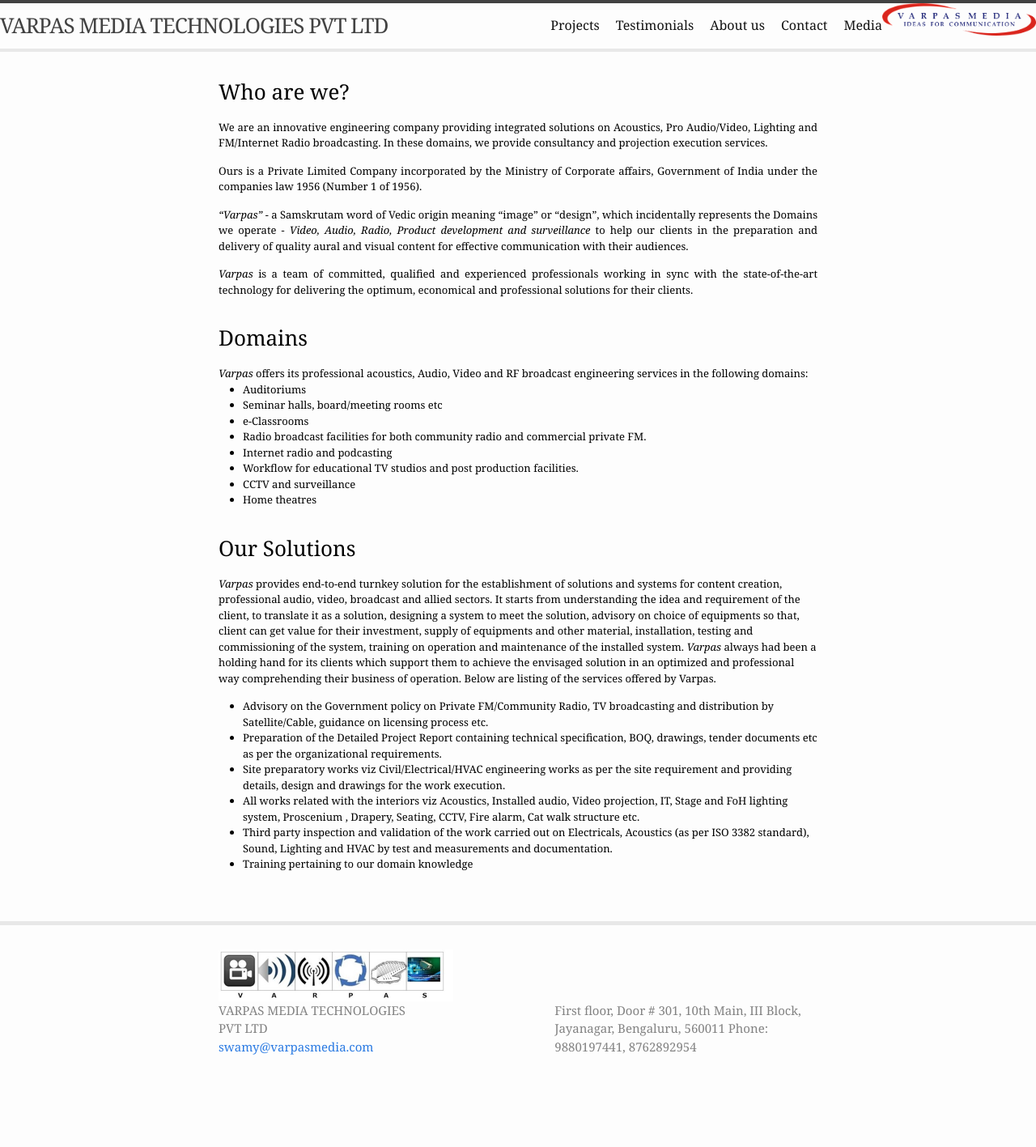
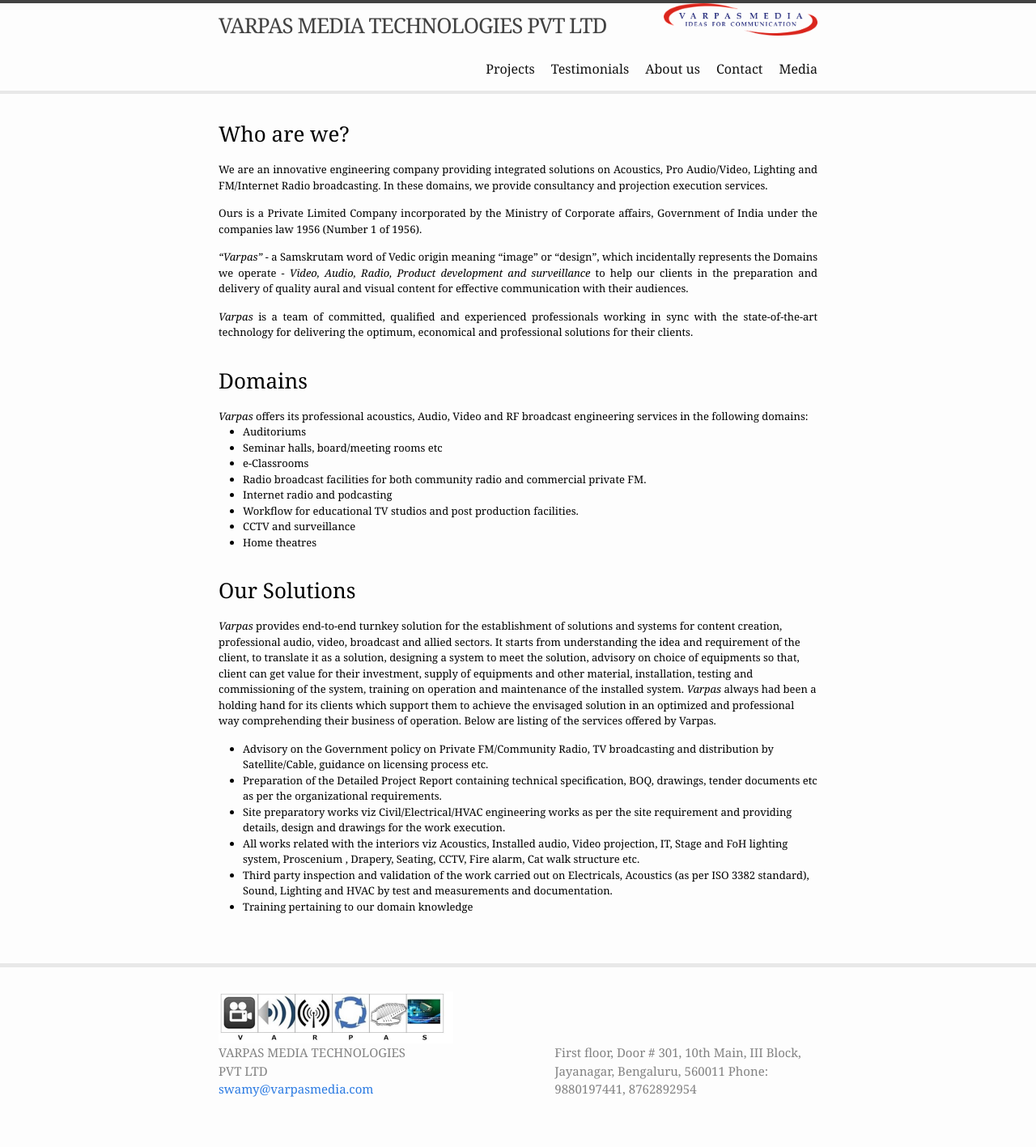
Before and after one commit to VarpasMedia/VarpasMedia.github.io, a Jekyll site: the page built from index.md, in a window 1280 px wide. Shown: the whole page at 81% size. Built offline with Jekyll 4.4.1, drawn with Linux system fonts in a browser that asks for light colours; before the commit the page ends 1364 px from its top, so only the background shows below that.

Commit message:
Update header.html

```diff
--- a/_includes/header.html
+++ b/_includes/header.html
@@ -2,8 +2,11 @@
 <header class="site-header" role="banner">
 
 <font size="3" face="georgia" color="black">
+
+
+  <div class="wrapper">
+
  <!--
-  <div class="wrapper">
    {%- assign default_paths = site.pages | map: "path" -%}
     {%- assign page_paths = site.header_pages | default: default_paths -%}
 
```
